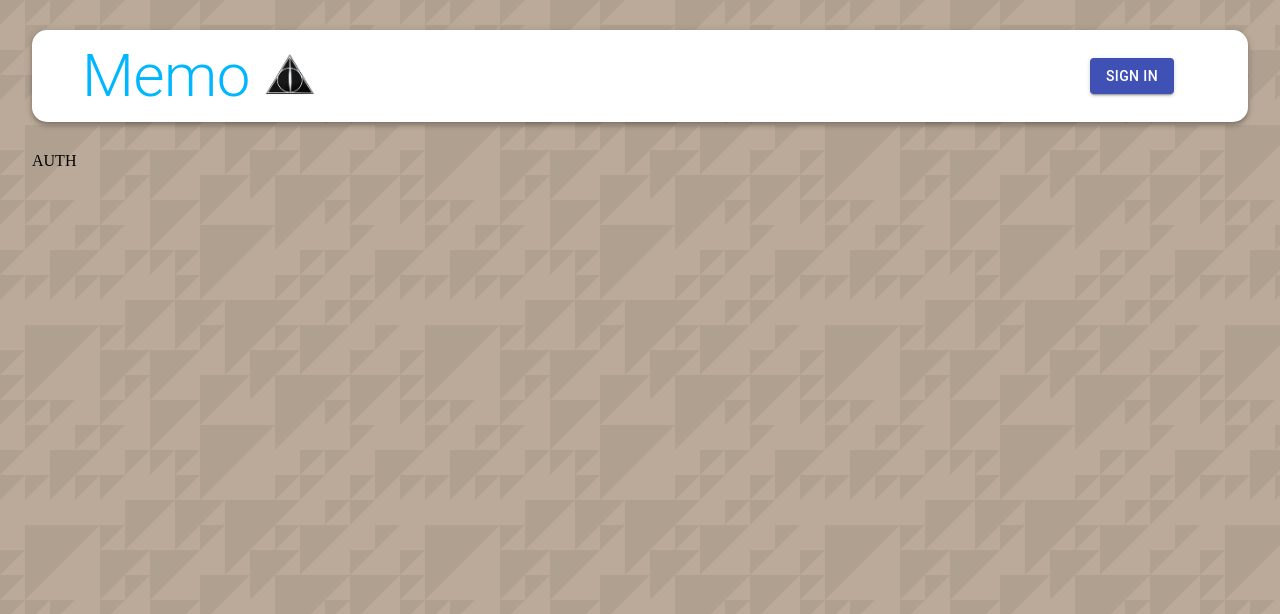
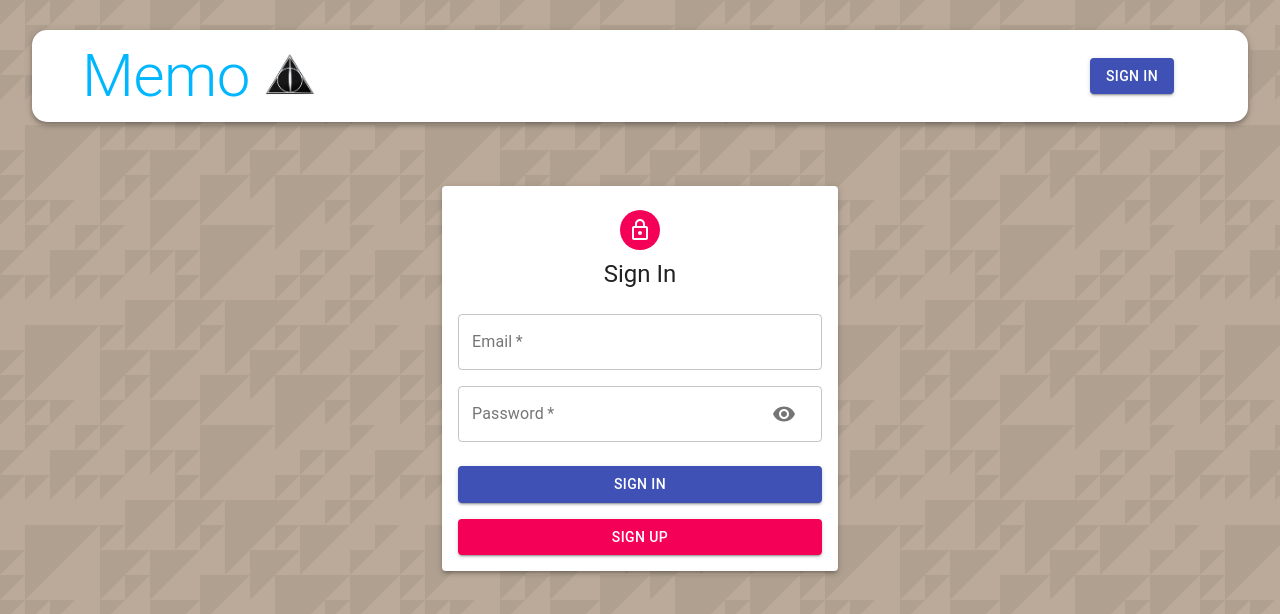
Before and after one commit to gabuvi7/memories-mern, a React (Create React App) app in the folder client/: page /auth in a window 1280 px wide. Shown: the top 614 px of the page. Built offline with nearby package versions, Linux system fonts and the light colour scheme.

Commit message:
added singin and singup forms

```diff
--- a/client/src/components/Auth/Auth.jsx
+++ b/client/src/components/Auth/Auth.jsx
@@ -1,6 +1,100 @@
+import {
+  Avatar,
+  Button,
+  Paper,
+  Grid,
+  Typography,
+  Container,
+  TextField,
+} from "@material-ui/core";
+import { LockOutlined } from "@material-ui/icons";
+import { useState } from "react";
+import Input from "./Input";
+import useStyles from "./styles";
+
 const Auth = () => {
+  const classes = useStyles();
   const state = null;
-  return <div>AUTH</div>;
+  const [isSignUp, switchMode] = useState(false);
+  const [showPassword, setShowPassword] = useState(false);
+
+  const handleSubmit = () => {};
+  const handleChange = () => {};
+
+  const handleShowPassword = () => {
+    setShowPassword((prevShowPassword) => !prevShowPassword);
+  };
+
+  const handleSwitchMode = () => {
+    switchMode((lastMode) => !lastMode);
+  };
+
+  return (
+    <Container component="main" maxWidth="xs">
+      <Paper className={classes.paper} elevation={3}>
+        <Avatar className={classes.avatar}>
+          <LockOutlined />
+        </Avatar>
+        <Typography variant="h5">{isSignUp ? "Sign Up" : "Sign In"}</Typography>
+        <form className={classes.form} onSubmit={handleSubmit}>
+          <Grid container spacing={2}>
+            {isSignUp && (
+              <>
+                <Input
+                  name="firstname"
+                  label="First Name"
+                  handleChange={handleChange}
+                  autoFocus
+                  half
+                />
+                <Input
+                  name="lastname"
+                  label="Last Name"
+                  handleChange={handleChange}
+                  half
+                />
+              </>
+            )}
+            <Input
+              name="email"
+              label="Email"
+              handleChange={handleChange}
+              type="text"
+            />
+            <Input
+              name="password"
+              label="Password"
+              handleShowPassword={handleShowPassword}
+              type={showPassword ? "text" : "password"}
+              autoComplete="false"
+            />
+            {isSignUp && (
+              <Input
+                name="repeatPassword"
+                label="Confirm Password"
+                handleShowPassword={handleShowPassword}
+                type={showPassword ? "text" : "password"}
+              />
+            )}
+          </Grid>
+          <Button
+            type="submit"
+            fullWidth
+            color="primary"
+            variant="contained"
+            className={classes.submit}
+          >
+            {isSignUp ? "Sign Up" : "Sign In"}
+          </Button>
+          <Grid container justify="flex-end">
+            <Button fullWidth color="secondary" variant='contained' onClick={handleSwitchMode}>
+              {isSignUp ? "Sign In" : "Sign Up"}
+            </Button>
+          </Grid>
+        </form>
+      </Paper>
+    </Container>
+  );
 };
 
 export default Auth;
--- /dev/null
+++ b/client/src/components/Auth/Input.jsx
@@ -0,0 +1,39 @@
+import { InputAdornment, Grid, TextField, IconButton } from "@material-ui/core";
+import { Visibility, VisibilityOff } from "@material-ui/icons";
+
+const Input = ({
+  name,
+  handleChange,
+  half,
+  label,
+  autoFocus,
+  type,
+  handleShowPassword,
+}) => {
+  return (
+    <Grid item xs={12} sm={half ? 6 : 12}>
+      <TextField
+        name={name}
+        onChange={handleChange}
+        variant="outlined"
+        required
+        fullWidth
+        label={label}
+        autoFocus={autoFocus}
+        type={type}
+        InputProps={
+          name === "password" && {
+            endAdornment: (
+              <InputAdornment position="end">
+                <IconButton onClick={handleShowPassword}>
+                  {type === "password" ? <Visibility /> : <VisibilityOff />}
+                </IconButton>
+              </InputAdornment>
+            ),
+          }
+        }
+      />
+    </Grid>
+  );
+};
+export default Input;
```
